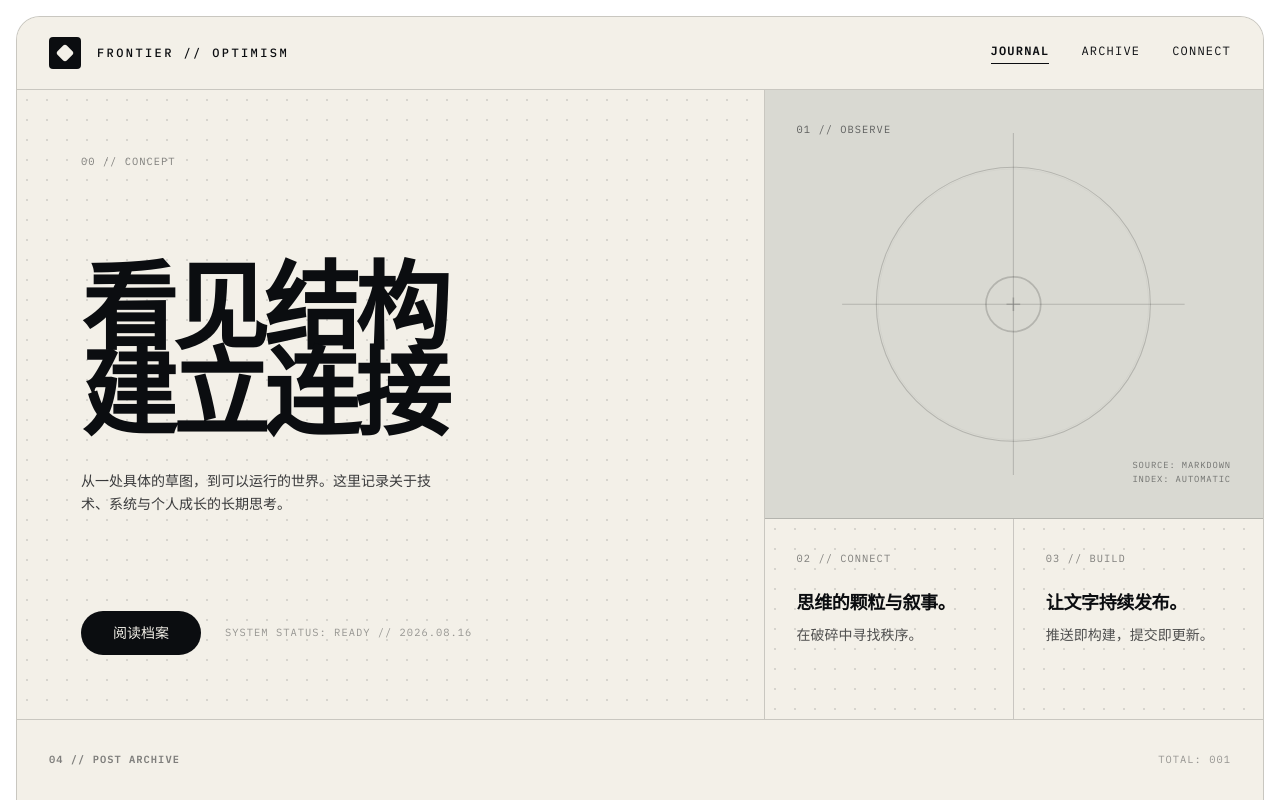
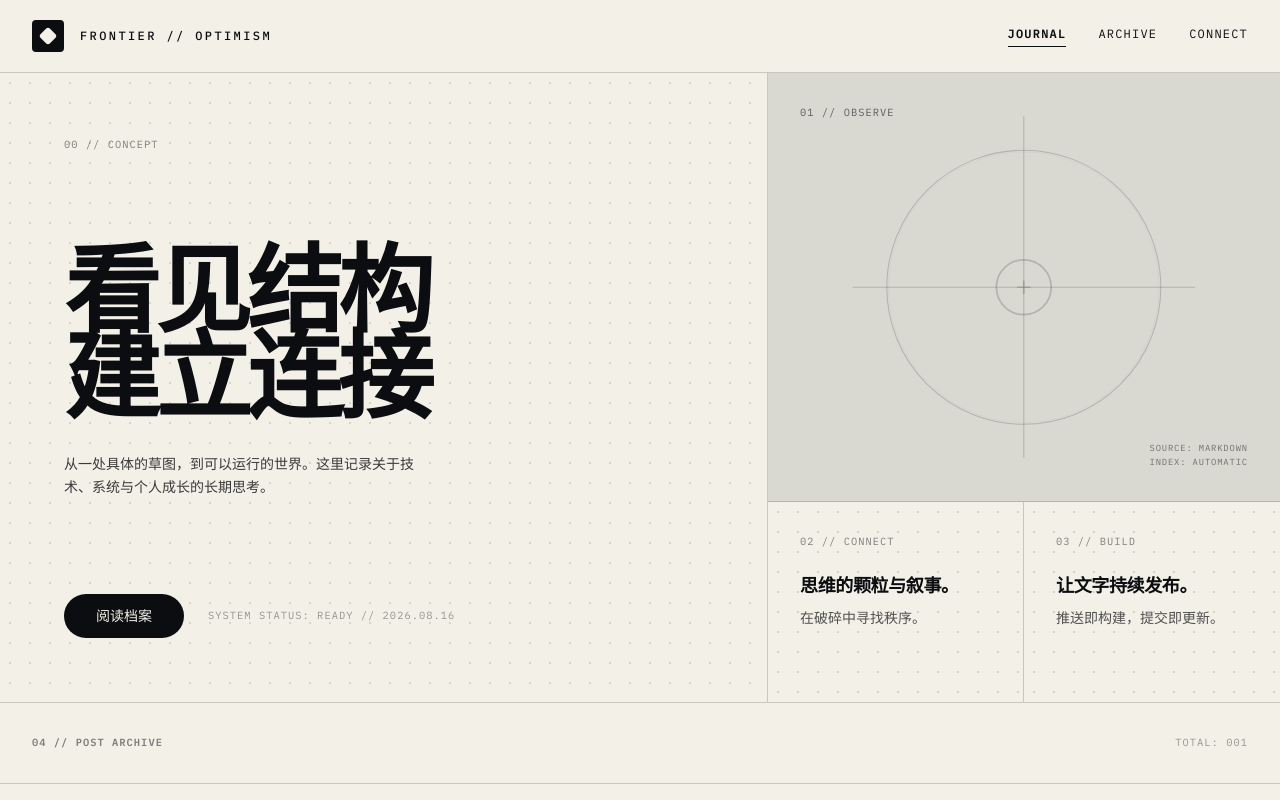
Before and after one commit to asherz-0/personal_blog, a React (Vite) app: page / in a window 1280 px wide. Shown: the top 800 px of the page. Built offline with nearby package versions, Linux system fonts and the light colour scheme.

Commit message:
Make blog layout full width

```diff
--- a/src/components/BentoLayout.tsx
+++ b/src/components/BentoLayout.tsx
@@ -151,8 +151,8 @@ export function BentoLayout() {
   }
 
   return (
-    <div className="min-h-[100dvh] w-full bg-white p-0 transition-all duration-500 md:p-4">
-      <div className="mx-auto flex min-h-[calc(100dvh-2rem)] w-full max-w-[1440px] flex-col overflow-hidden bg-paper transition-all duration-500 md:rounded-3xl md:border md:border-line-dark">
+    <div className="min-h-[100dvh] w-full bg-paper transition-all duration-500">
+      <div className="flex min-h-[100dvh] w-full flex-col overflow-hidden bg-paper transition-all duration-500">
         <header className="relative z-20 flex shrink-0 items-center justify-between border-b border-line-dark bg-paper px-5 py-5 sm:px-8">
           <button
             type="button"
```
Also changed, not shown: 1 other file (tests, documents, lock files or other folders).
